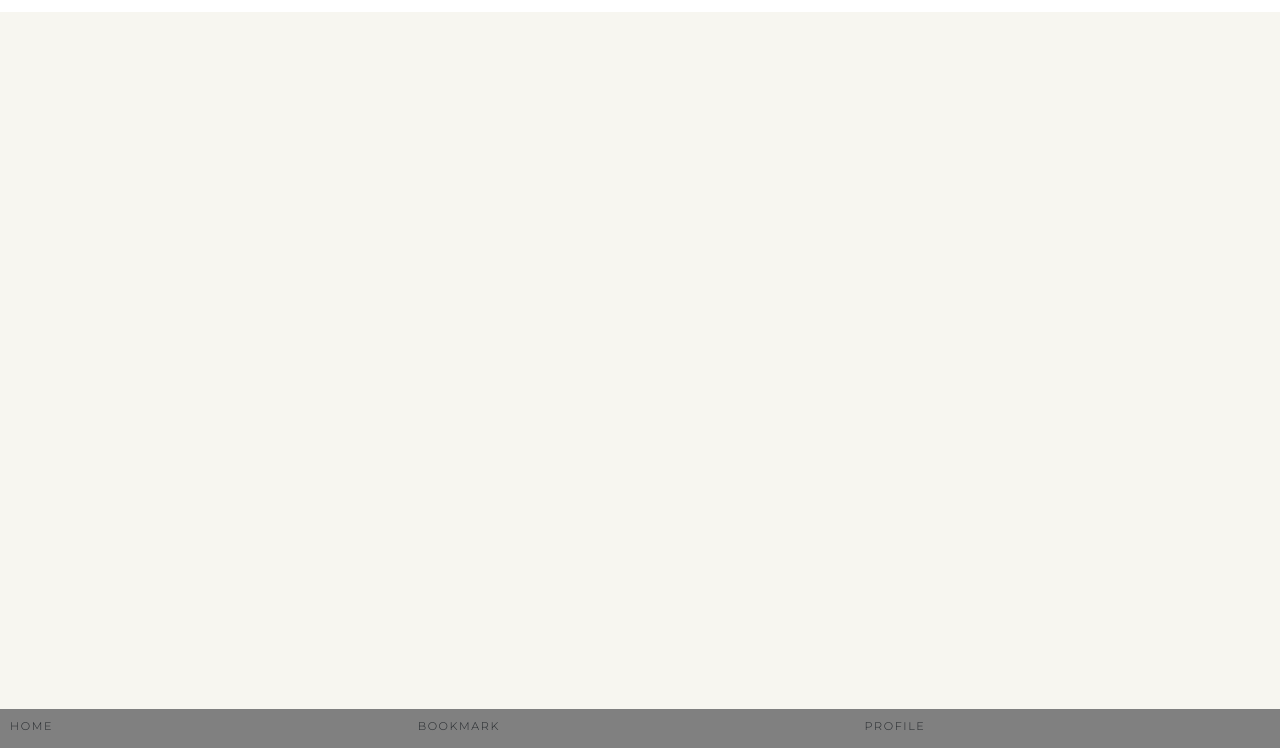
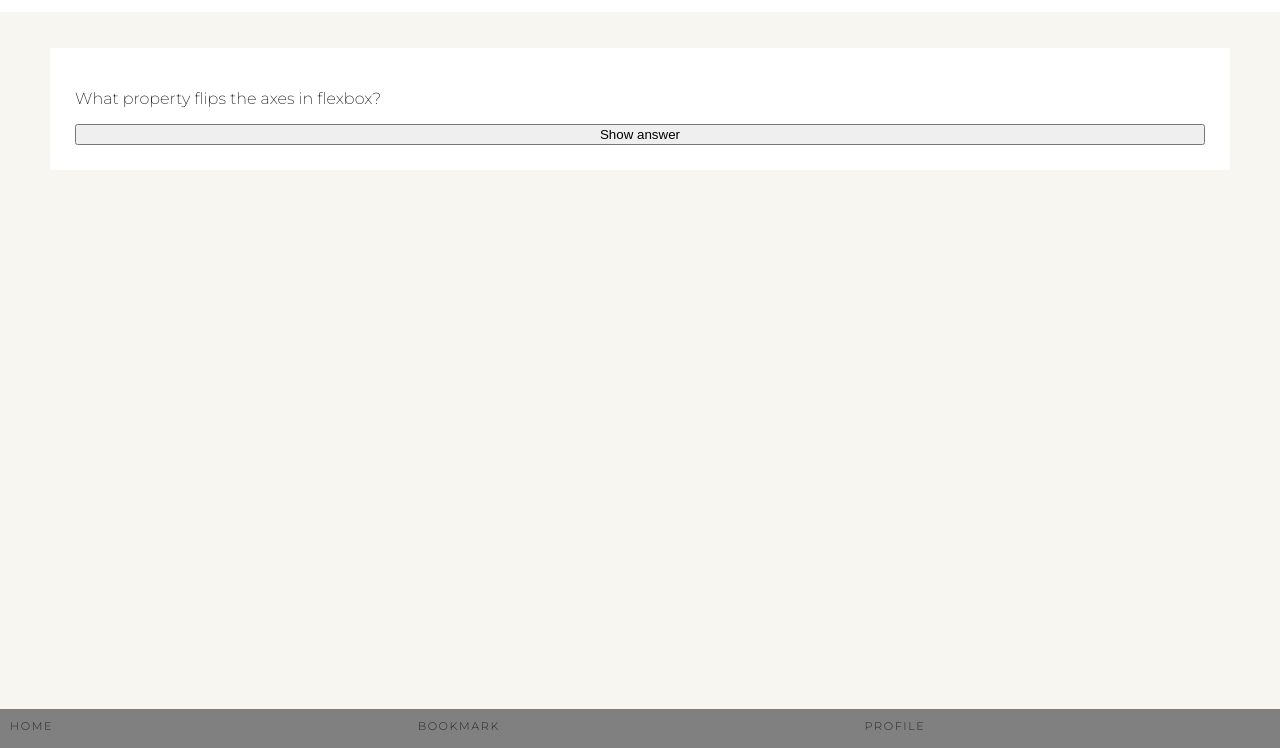
Before and after one commit to cosinushh/quiz-app, a plain HTML site: page index.html in a window 1280 px wide. Shown: the part 52-800 px from the top of the page. Drawn offline with Linux system fonts and the light colour scheme.

Commit message:
add first question card with content

```diff
--- a/index.html
+++ b/index.html
@@ -12,6 +12,11 @@
       <h1>Quiz App</h1>
     </section>
 
+    <section class="question-card">
+      <p>What property flips the axes in flexbox?</p>
+      <button class="btn-answer">Show answer</button>
+    </section>
+
     <nav>
       <ul>
         <li class="nav-home">home</li>
--- a/styles.css
+++ b/styles.css
@@ -88,8 +88,9 @@
 }
 
 body {
-  margin: 0;
+  margin: 100px 0;
   background-color: #f7f6f0;
+  font-family: "Montserrat";
 }
 
 h1 {
@@ -106,6 +107,7 @@ h1 {
   background-color: #fff;
   width: 100%;
   position: fixed;
+  top: 0;
   padding: 10px 25px 15px 25px;
   display: flex;
   justify-content: center;
@@ -145,3 +147,19 @@ nav li {
 
 .nav-profile {
 }
+
+.question-card {
+  background-color: #fff;
+  margin: 50px;
+  padding: 25px;
+  display: flex;
+  flex-flow: column;
+  justify-content: center;
+}
+
+.question-card p {
+  font-weight: 200;
+}
+
+.btn-answer {
+}
```
